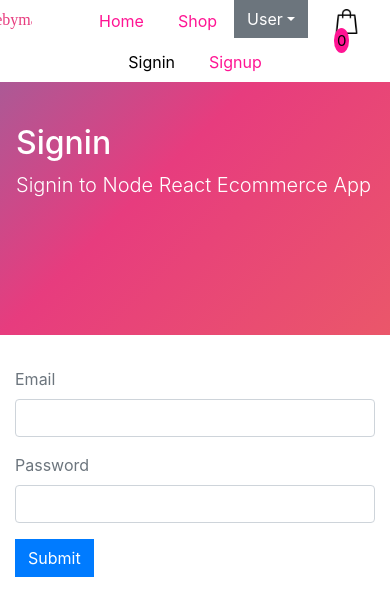
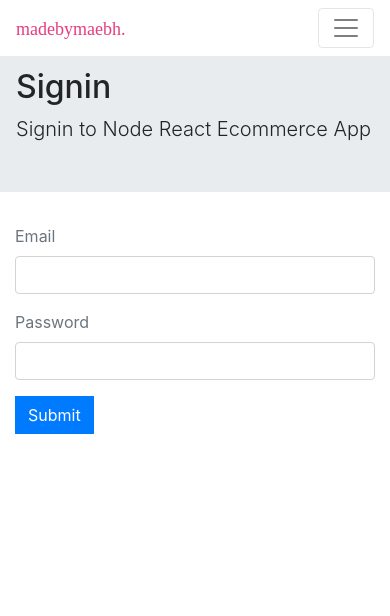
Before and after one commit to Aaronjsmith0/MadeByMaebh-frontend, a React (Create React App) app: page /signin in a window 390 px wide. Shown: the top 616 px of the page. Built offline with nearby package versions, Linux system fonts and the light colour scheme.

Commit message:
made new navbar and working on responsiveness

```diff
--- a/src/Routes.js
+++ b/src/Routes.js
@@ -3,6 +3,7 @@ import {BrowserRouter, Switch, Route} from 'react-router-dom';
 import Signup from './user/Signup';
 import Signin from './user/Signin';
 import Home from './core/Home';
+import About from './core/About';
 import PrivateRoute from './auth/PrivateRoute';
 import Dashboard from './user/UserDashboard';
 import AdminRoute from './auth/AdminRoute';
@@ -24,6 +25,7 @@ const Routes = () => {
         <Switch>
             <Route path="/" exact component={Home} />
             <Route path="/shop" exact component={Shop} />
+            <Route path="/about" exact component={About} />
             <Route path="/signin" exact component={Signin} />
             <Route path="/signup" exact component={Signup} />
             <PrivateRoute path='/user/dashboard' exact component={Dashboard} />
--- /dev/null
+++ b/src/core/About.js
@@ -0,0 +1,16 @@
+import React, { useState, useEffect } from 'react';
+import Layout from './Layout';
+import Card from './Card';
+
+const About = () => {
+    const [error, setError] = useState(false)
+
+    return (
+        <Layout title="MadeByMaebh" description="About MadeByMaebh!" className='container-fluid'>
+            <h2 className='mb-4' style={{textAlign: 'center'}}>About Maebh</h2>
+
+        </Layout>
+    );
+};
+
+export default About;
--- a/src/core/Menu.js
+++ b/src/core/Menu.js
@@ -3,86 +3,98 @@ import {Link, withRouter} from 'react-router-dom';
 import {signout, isAuthenticated} from '../auth';
 import {itemTotal} from './cartHelpers';
 import Shoppingbag from '../images/shoppingbag.png';
-import { ButtonDropdown, DropdownToggle, DropdownMenu, DropdownItem } from 'reactstrap';
+import {
+    Collapse,
+    Navbar,
+    NavbarToggler,
+    NavbarBrand,
+    Nav,
+    NavItem,
+    NavLink,
+    UncontrolledDropdown,
+    DropdownToggle,
+    DropdownMenu,
+    DropdownItem,
+    NavbarText
+} from 'reactstrap';
 import '../styles.css';
 
 const isActive = (history, path) => {
     if(history.location.pathname === path) {
-        return {color: 'black'}
+        return {color: '#C71585'}
     } else {
         return {color: '#ff1493'}
     }
 };
 
 const Menu = ({history}) => {
-    const [dropdownOpen, setOpen] = useState(false);
+    const [isOpen, setIsOpen] = useState(false);
 
-    const toggle = () => setOpen(!dropdownOpen);
+    const toggle = () => setIsOpen(!isOpen);
 
     return (
-        <div className='container-fluid mainNav'>
-            <div className='row'>
-                <div className='col-1 madeByMaebh'>
-                    <div className='row justify-content-center'>
-                        <span className='navbar-text mbmlogo'>madebymaebh.</span>
-                    </div>
-                </div>
-                <div className='col-10 navBarLinks'>
-                    <ul className="nav nav-tabs">
-                        <li className="nav-item">
-                            <Link className="nav-link" style={isActive(history, '/')} to="/">Home</Link>
-                        </li>
-                        <li className="nav-item">
-                            <Link className="nav-link" style={isActive(history, '/shop')} to="/shop">Shop</Link>
-                        </li>
-                        <li className="nav-item dropboxMenu">
-                            <ButtonDropdown isOpen={dropdownOpen} toggle={toggle}>
-                                <DropdownToggle caret>
+
+
+        <div>
+            <Navbar color="white" light expand="md">
+            <NavbarBrand href="/">
+                <span className='navbar-header'>madebymaebh.</span>
+            </NavbarBrand>
+            <NavbarToggler onClick={toggle} />
+            <Collapse isOpen={isOpen} navbar>
+                <Nav className="mr-auto ml-auto" navbar>
+                    <NavItem>
+                        <NavLink href="/" style={isActive(history, '/')}>Home</NavLink>
+                    </NavItem>
+                    <NavItem>
+                        <NavLink href="/shop" style={isActive(history, '/shop')}>Shop</NavLink>
+                    </NavItem>
+                    <NavItem>
+                        <NavLink href="/about" style={isActive(history, '/about')}>About</NavLink>
+                    </NavItem>
+                    <UncontrolledDropdown nav inNavbar>
+                        <DropdownToggle nav caret style={{color: '#ff1493'}}>
                             User
                         </DropdownToggle>
-                                <DropdownMenu>
-                                    <DropdownItem header>Header</DropdownItem>
-                                    <DropdownItem disabled>Action</DropdownItem>
-                                    <DropdownItem>Another Action</DropdownItem>
-                                    <DropdownItem divider />
-                                    <DropdownItem>Another Action</DropdownItem>
-                                </DropdownMenu>
-                            </ButtonDropdown>
-                        </li>
+                        <DropdownMenu right>
+                            <DropdownItem>
                                 {isAuthenticated() && isAuthenticated().user.role === 0 && (
-                            <li className="nav-item">
+                                    <div className="nav-item">
                                         <Link className="nav-link" style={isActive(history, '/user/dashboard')} to="/user/dashboard">Dashboard</Link>
-                            </li>
+                                    </div>
                                 )}
                                 {isAuthenticated() && isAuthenticated().user.role === 1 && (
-                            <li className="nav-item">
+                                    <div className="nav-item">
                                         <Link className="nav-link" style={isActive(history, '/admin/dashboard')} to="/admin/dashboard">Dashboard</Link>
-                            </li>
+                                    </div>
                                 )}
+                            </DropdownItem>
+                            <DropdownItem divider />
+                            <DropdownItem>
                                 {!isAuthenticated() && (
                                     <Fragment>
-                                <li className="nav-item">
+                                        <div className="nav-item">
                                             <Link className="nav-link" style={isActive(history, '/signin')} to="/signin">Signin</Link>
-                                </li>
-                                <li className="nav-item">
+                                        </div>
+                                        <div className="nav-item">
                                             <Link className="nav-link" style={isActive(history, '/signup')} to="/signup">Signup</Link>
-                                </li>
+                                        </div>
                                     </Fragment>
                                 )}
                                 {isAuthenticated() && (
-                            <li className="nav-item">
+                                    <div className="nav-item">
                                         <span className="nav-link" style={{cursor: 'pointer', color: '#e73c7e'}}
                                             onClick={() => signout(() => {
                                                 history.push('/')
                                             })}
                                             >Signout
                                         </span>
-                            </li>
+                                    </div>
                                 )}
-                    </ul>
-                </div>
-                <div className='col-1'>
-                    <div>
+                            </DropdownItem>
+                        </DropdownMenu>
+                    </UncontrolledDropdown>
+                </Nav>
                     <Link
                         className="nav-link bagDiv"
                         style={isActive(history, '/cart')}
@@ -91,9 +103,8 @@ const Menu = ({history}) => {
                         <img src={Shoppingbag} className='shoppingbag' />
                         <sup><small className='cart-badge'>{itemTotal()}</small></sup>
                     </Link>
-                    </div>
-                </div>
-            </div>
+            </Collapse>
+            </Navbar>
         </div>
     );
 };
--- a/src/styles.css
+++ b/src/styles.css
@@ -22,59 +22,20 @@
     font-weight: bold;
     text-align: center;
 }
-/*black shade from 10-1*/
-.black-10 {
-    background: #f8aad4;
-}
-.black-9 {
-    background: #ff95ce;
-}
-.black-8 {
-    background: #fd7dc2;
-}
-.black-7 {
-    background: #ff68b9;
-}
-.black-6 {
-    background: #ff4aab;
-}
-.black-5 {
-    background: #fc2a9a;
-}
 
 /*madebymaebh logo*/
-.madeByMaebh
+.navbar-header
 {
     background-color: white;
     font: bold;
     color: #e73c7e;
     font-family: cursive;
-    font-size: medium;
-}
-
-.mainNav {
-    overflow: initial;
-}
-
-.nav-tabs {
-    border: none;
-    justify-content: center;
-}
-
-.navBarLinks {
-    background-color: white;
-    font: bold;
-    color: black;
-    border: none;
+    font-size: large;
 }
 
 /* shopping bag */
 .shoppingbag {
     height: 25px;
-}
-
-.bagDiv {
-    float: right;
 }
 
 /*product image on card */
@@ -89,7 +50,7 @@
 /* card size */
 .card {
     height: fit-content;
-    width: 500px;
+    width: auto;
     border-radius: 25px !important;
 }
 
@@ -106,57 +67,3 @@
 .jumbotron h2 {
     margin-top: -20px;
 }
-
-@media only screen and (max-width: 600px) {
-    .jumbotron h2 {
-        margin-top: 10px;
-    }
-}
-
-/*jumbotron animation*/
-.jumbotron {
-    width: 30wh;
-    height: 30vh;
-    color: #fff;
-    background: linear-gradient(-45deg, #ee7752, #e73c7e, #1e9fce, #23d5ab);
-    background-size: 400% 400%;
-    -webkit-animation: Gradient 15s ease infinite;
-    -moz-animation: Gradient 15s ease infinite;
-    animation: Gradient 15s ease infinite;
-}
-
-@-webkit-keyframes Gradient {
-    0% {
-        background-position: 0% 50%;
-    }
-    50% {
-        background-position: 100% 50%;
-    }
-    100% {
-        background-position: 0% 50%;
-    }
-}
-
-@-moz-keyframes Gradient {
-    0% {
-        background-position: 0% 50%;
-    }
-    50% {
-        background-position: 100% 50%;
-    }
-    100% {
-        background-position: 0% 50%;
-    }
-}
-
-@keyframes Gradient {
-    0% {
-        background-position: 0% 50%;
-    }
-    50% {
-        background-position: 100% 50%;
-    }
-    100% {
-        background-position: 0% 50%;
-    }
-}
```
Also changed, not shown: src/core/Card.js (+0 -9 lines), src/core/Home.js (+2 -20 lines). Lines whose indentation alone changed are shown as unchanged.
